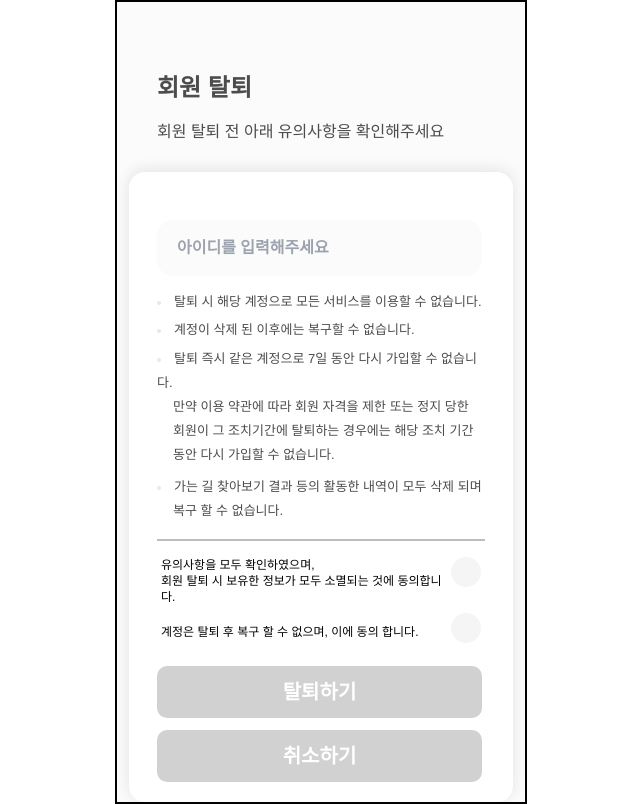
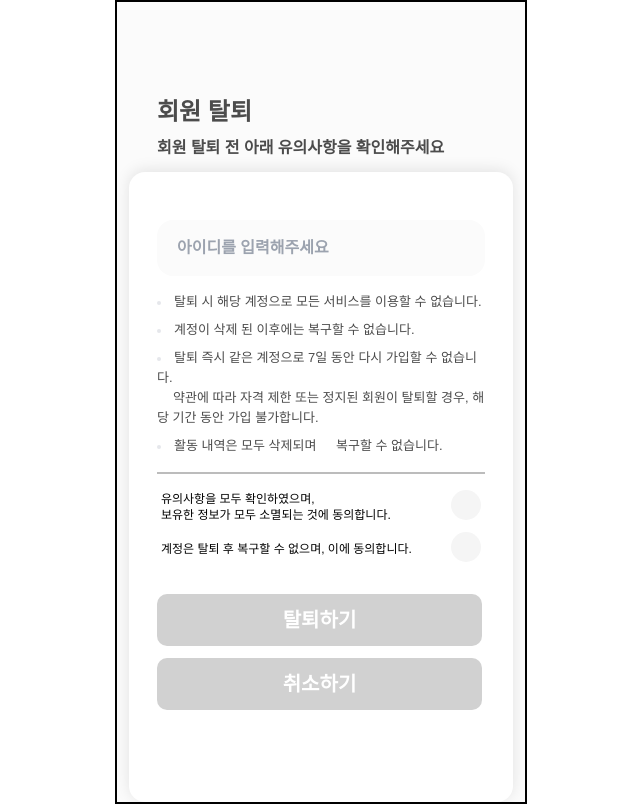
Before and after one commit to UMC-8th-Hackathon-Team-Name/dentistry_FE, a React (Vite) app in the folder app/: page /delete-account in a window 1280 px wide. Shown: the whole page, without its empty margins (319-959 px from the left). Built offline with nearby package versions, Linux system fonts and the light colour scheme; a web font is replaced by a local one.

Commit message:
feat/delete-modal-wraaper 적용

```diff
--- a/app/src/auth/DeleteAccount.tsx
+++ b/app/src/auth/DeleteAccount.tsx
@@ -5,12 +5,15 @@ import checkIcon from "/src/assets/check_icon.png";
 import pleaseImg from "../../public/please.png";
 
 import Button from "../components/common/Button";
+import DeleteModal from "../components/common/DeleteModal";
 
+// 임시 이메일 데이터
 const mockData = [{ email: "test@test.com" }];
 
 const DeleteAccount = () => {
   const nav = useNavigate();
 
+  // 상태 정의
   const [email, setEmail] = useState("");
   const [isSubmitted, setIsSubmitted] = useState(false);
   const [errorMessage, setErrorMessage] = useState("");
@@ -18,86 +21,90 @@ const DeleteAccount = () => {
   const [isChecked1, setIsChecked1] = useState(false);
   const [isChecked2, setIsChecked2] = useState(false);
 
+  const [isOpenModal, setIsOpenModal] = useState(false);
+
+  // 탈퇴 버튼 클릭 시 검증
   const onClickNext = () => {
     setIsSubmitted(true);
-
     const isValid = mockData.some((item) => item.email === email);
-
     if (!isValid) {
       setErrorMessage("존재하지 않는 계정입니다.");
       return;
     }
+    setIsOpenModal(true);
   };
 
   return (
-    <div className="relative flex flex-col items-center justify-end w-full h-screen gap-4 overflow-hidden">
-      <div className="flex flex-col w-full gap-4 px-10">
-        <div className="text-2xl font-semibold text-[#4C4C4C]">회원 탈퇴</div>
-        <div className="text-base font-normal text-[#4C4C4C] mb-3">
+    <div className="relative flex flex-col items-center justify-end w-full h-screen overflow-hidden">
+      {/* 메인 콘텐츠 (모달 열릴 때 blur 효과) */}
+      <div
+        className={`flex flex-col items-center justify-end w-full h-full transition-all duration-300 ${
+          isOpenModal ? "blur-sm pointer-events-none" : ""
+        }`}
+      >
+        {/* 상단 안내 텍스트 */}
+        <div className="w-full px-10 mb-3">
+          <h2 className="text-2xl font-semibold text-[#4C4C4C]">회원 탈퇴</h2>
+          <p className="text-base text-[#4C4C4C] mt-2">
             회원 탈퇴 전 아래 유의사항을 확인해주세요
+          </p>
         </div>
-      </div>
+
         {/* 애니메이션 이미지 */}
-      <div className="absolute w-32 h-32 transform translate-x-[210px] pointer-events-none top-1/3 left-1/2">
+        <div className="absolute w-32 h-32 pointer-events-none top-1/3 left-1/2 transform translate-x-[210px]">
           <img
             src={pleaseImg}
             alt="please"
-          className={`
-      transition-transform duration-700 ease-in-out
+            className={`transition-transform duration-700 ease-in-out
               ${isChecked1 && !isChecked2 ? "-translate-x-[300px]" : ""}
               ${isChecked2 ? "translate-x-[210px]" : ""}
             `}
           />
         </div>
 
-      {/* Container */}
+        {/* 탈퇴 입력 박스 */}
         <div className="w-96 h-[630px] bg-white rounded-2xl flex flex-col justify-between items-center pt-12 pb-20 px-7 shadow-[0_-2px_15px_rgba(0,0,0,0.1)]">
-        <div className="flex flex-col gap-4">
-          {/* 탈퇴 확인 - 이메일 입력 */}
+          <div className="flex flex-col w-full gap-4">
+            {/* 이메일 입력 */}
             <input
               type="email"
               value={email}
               onChange={(e) => setEmail(e.target.value)}
               maxLength={20}
               placeholder="아이디를 입력해주세요"
-            className="w-[325px] h-14 bg-[#FBFBFB] rounded-2xl px-5"
+              className="w-full h-14 bg-[#FBFBFB] rounded-2xl px-5"
             />
-          {/* 탈퇴 시 유의 사항 */}
-          <div>
-            <ul className="marker:text-gray-200 marker:text-xs list-inside list-disc font-light text-[13px] text-[#4C4C4C] leading flex flex-col gap-2">
+
+            {/* 유의사항 안내 */}
+            <ul className="marker:text-gray-200 marker:text-xs list-inside list-disc font-light text-[13px] text-[#4C4C4C] flex flex-col gap-2 leading-5">
               <li>탈퇴 시 해당 계정으로 모든 서비스를 이용할 수 없습니다.</li>
               <li>계정이 삭제 된 이후에는 복구할 수 없습니다.</li>
-              <li className="leading-6">
+              <li>
                 탈퇴 즉시 같은 계정으로 7일 동안 다시 가입할 수 없습니다.
                 <br />
                 <span className="pl-4">
-                  만약 이용 약관에 따라 회원 자격을 제한 또는 정지 당한
+                  약관에 따라 자격 제한 또는 정지된 회원이 탈퇴할 경우, 해당
+                  기간 동안 가입 불가합니다.
                 </span>
-                <br />
-                <span className="pl-4">
-                  회원이 그 조치기간에 탈퇴하는 경우에는 해당 조치 기간
-                </span>
-                <br />
-                <span className="pl-4">동안 다시 가입할 수 없습니다.</span>
               </li>
-              <li className="leading-6">
-                가는 길 찾아보기 결과 등의 활동한 내역이 모두 삭제 되며 <br />
-                <span className="pl-4">복구 할 수 없습니다.</span>
+              <li>
+                활동 내역은 모두 삭제되며{" "}
+                <span className="pl-4">복구할 수 없습니다.</span>
               </li>
             </ul>
-          </div>
+
             {/* 구분선 */}
-          <div className="border-[1px] border-[#BCBCBC] h-[1px] w-full"></div>
+            <hr className="border border-[#BCBCBC]" />
 
+            {/* 체크박스 영역 */}
             <div className="flex flex-col gap-2">
               {/* 체크박스 1 */}
-            <div className="flex items-center w-full">
-              <div className="flex justify-between w-full px-1">
-                <span className="text-xs font-normal text-black">
+              <label className="flex items-center justify-between w-full px-1 text-xs font-normal text-black">
+                <span>
                   유의사항을 모두 확인하였으며, <br />
-                  회원 탈퇴 시 보유한 정보가 모두 소멸되는 것에 동의합니다.
+                  보유한 정보가 모두 소멸되는 것에 동의합니다.
                 </span>
-                <label className="relative">
+                <div className="relative">
                   <input
                     type="checkbox"
                     checked={isChecked1}
@@ -112,16 +119,13 @@ const DeleteAccount = () => {
                       className="absolute w-4 h-4 top-[20%] left-1/4"
                     />
                   )}
+                </div>
               </label>
-              </div>
-            </div>
+
               {/* 체크박스 2 */}
-            <div className="flex w-full ">
-              <div className="flex items-center justify-between w-full px-1">
-                <span className="text-xs font-normal text-black">
-                  계정은 탈퇴 후 복구 할 수 없으며, 이에 동의 합니다.
-                </span>
-                <label className="relative">
+              <label className="flex items-center justify-between w-full px-1 text-xs font-normal text-black">
+                <span>계정은 탈퇴 후 복구할 수 없으며, 이에 동의합니다.</span>
+                <div className="relative">
                   <input
                     type="checkbox"
                     checked={isChecked2}
@@ -136,33 +140,42 @@ const DeleteAccount = () => {
                       className="absolute w-4 h-4 top-[20%] left-1/4"
                     />
                   )}
+                </div>
               </label>
+            </div>
+
+            {/* 버튼 영역 */}
+            <div className="flex flex-col gap-3 mt-3">
+              <Button
+                disabled={email === "" || !isChecked1 || !isChecked2}
+                text="탈퇴하기"
+                type="button"
+                onClick={onClickNext}
+              />
+              <Button
+                text="취소하기"
+                type="button"
+                className="bg-[#D1D1D1]"
+                onClick={() => nav("/setting")}
+              />
+            </div>
+
+            {/* 에러 메시지 */}
+            {isSubmitted && errorMessage && (
+              <p className="px-2 text-sm font-bold text-red-600">
+                {errorMessage}
+              </p>
+            )}
           </div>
         </div>
       </div>
-          <div className="flex flex-col gap-3">
-            <Button
-              disabled={email === "" || !isChecked1 || !isChecked2}
-              text={"탈퇴하기"}
-              type={"button"}
-              onClick={onClickNext}
-            />
-            <Button
-              text={"취소하기"}
-              type={"button"}
-              className="bg-[#D1D1D1]"
-              onClick={() => {
-                nav("/setting");
-              }}
-            />
-          </div>
-          {isSubmitted && errorMessage && (
-            <div className="px-2 text-sm font-bold text-red-600">
-              {errorMessage}
+
+      {/* 모달 레이어 */}
+      {isOpenModal && (
+        <div className="absolute inset-0 z-50 flex items-center justify-center bg-black/30">
+          <DeleteModal />
         </div>
       )}
-        </div>
-      </div>
     </div>
   );
 };
--- a/app/src/auth/Login.tsx
+++ b/app/src/auth/Login.tsx
@@ -59,7 +59,7 @@ const Login = () => {
       {/* Container */}
       <div className="w-96 h-[630px] bg-white rounded-2xl flex flex-col justify-between items-center pt-12 pb-20 px-7 shadow-[0_-2px_15px_rgba(0,0,0,0.1)]">
         <div className="flex flex-col gap-8">
-          {/* 비밀번호 입력 */}
+          {/* 이메일 입력 */}
           <input
             type="email"
             value={email}
--- /dev/null
+++ b/app/src/components/common/DeleteModal.tsx
@@ -0,0 +1,7 @@
+const DeleteModal = () => {
+  return (
+    <div className="absolute z-50 w-3/4 bg-white border-2 border-black rounded-2xl top-1/4 h-2/5"></div>
+  );
+};
+
+export default DeleteModal;
```
Lines whose indentation alone changed are shown as unchanged.
